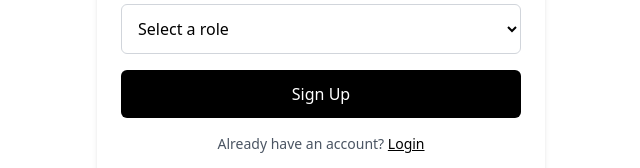
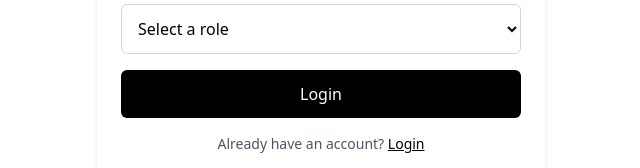
Before and after one commit to KmdCode/taxiPulse-v2, a React (Create React App) app in the folder client/: page /signup in a window 1280 px wide. Shown: the part 464-632 px from the top of the page, without its empty margins (319-959 px from the left). Built offline with nearby package versions, Linux system fonts and the light colour scheme.

Commit message:
temporary entry to manager side added through signup

```diff
--- a/client/src/components/Authentication/Signup.jsx
+++ b/client/src/components/Authentication/Signup.jsx
@@ -1,4 +1,5 @@
 import { useState } from "react";
+import { Link } from "react-router-dom";
 
 const Signup = () => {
   const [name, setName] = useState("");
@@ -54,7 +55,9 @@
             type="submit"
             className="w-full rounded-md bg-black p-3 text-white transition hover:opacity-90"
           >
-            Sign Up
+           <Link to="/managerhome" className="text-white block w-full text-center">
+                Login
+              </Link>
           </button>
         </form>
         <p className="mt-4 text-center text-sm text-gray-600">
--- a/client/src/components/Manager/ManagerTaskBar.jsx
+++ b/client/src/components/Manager/ManagerTaskBar.jsx
@@ -20,7 +20,7 @@
                 <span className="text-xs">Analytics</span>
             </Link>
 
-            <Link to="/driverprofile" className="flex flex-col items-center text-black">
+            <Link to="/managerprofile" className="flex flex-col items-center text-black">
                 <FaUser className="text-xl" />
                 <span className="text-xs">Profile</span>
             </Link>
```
